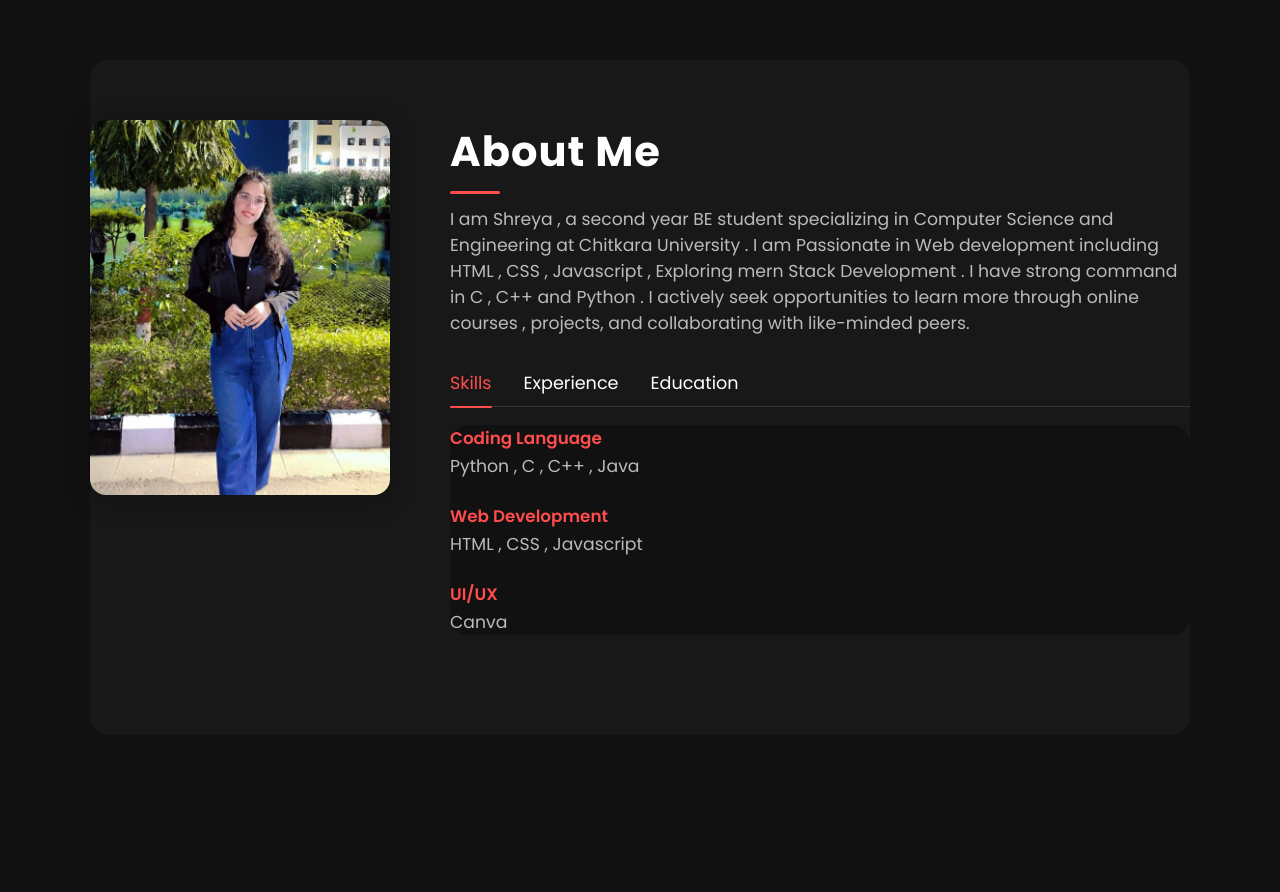
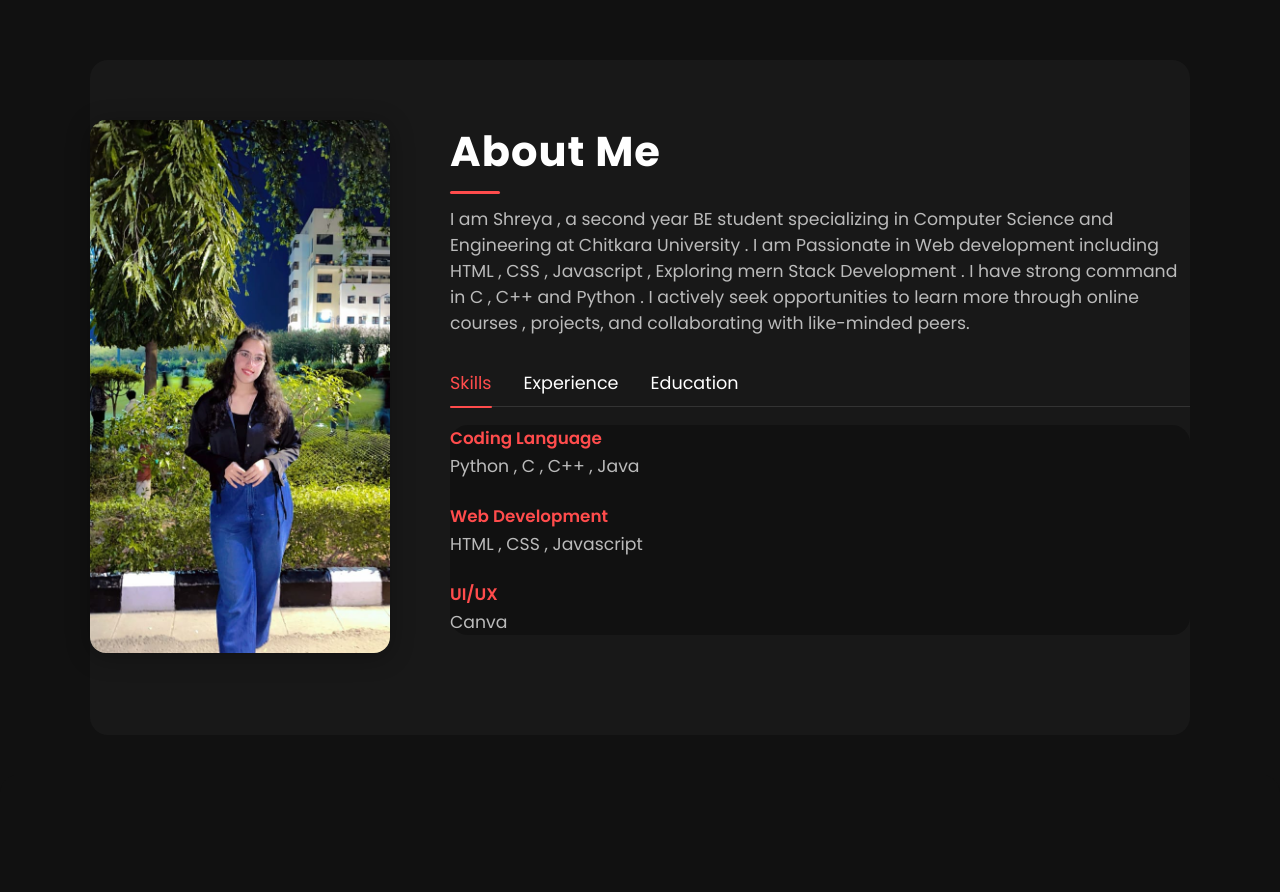
Before and after one commit to ShreyaJanweja/My-Portfolio, a plain HTML site: page index.html in a window 1280 px wide. Shown: the part 800-1692 px from the top of the page. Drawn offline with Linux system fonts and the light colour scheme.

Commit message:
New Changes

```diff
--- a/index.html
+++ b/index.html
@@ -461,7 +461,7 @@
   <!-- About Section -->
   <section id="about">
     <div class="about-img">
-      <img src="shreya.jpg" alt="Shreya">
+      <img src="mithi profile photo.jpg" alt="Shreya">
     </div>
     <div class="about-content">
       <h2>About Me</h2>
```
